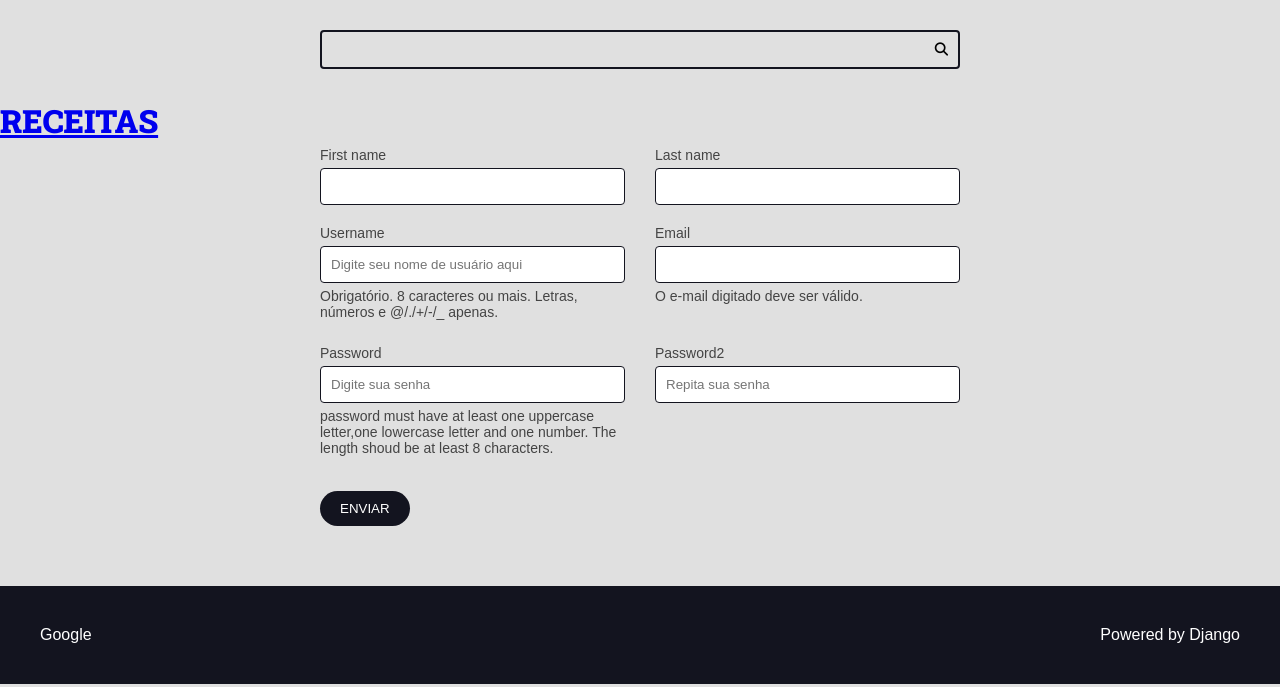
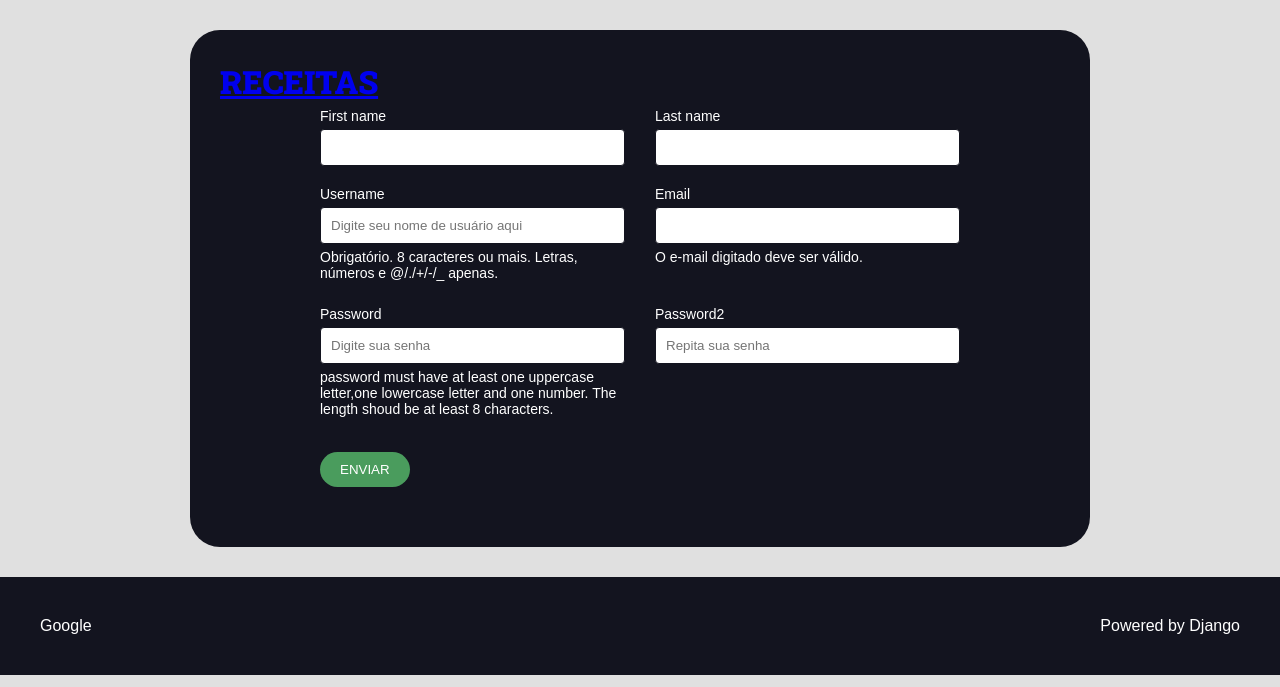
Before and after one commit to DanonePlayer/Django, a Django app: page / in a window 1280 px wide. Shown: the part 113-800 px from the top of the page. Run offline with Django 4.2, Linux system fonts and the light colour scheme.

Commit message:
css da tela de registro arrumando

```diff
--- a/app_cadastro_usuarios/templates/app_cadastro_usuarios/pages/register.html
+++ b/app_cadastro_usuarios/templates/app_cadastro_usuarios/pages/register.html
@@ -3,10 +3,10 @@
 {% block title %}Register{% endblock title %}
 
 {% block content %}
-<div><a class="start-recipe" href="{% url 'cadastro:recipe' %}"><H1>RECEITAS</H1></a></div>
-<div class="main-content container">
-  <form action="{% url 'cadastro:create' %}" method="POST">
+<div class="main-content-forms container">
+  <form action="{% url 'cadastro:create' %}" method="POST" class="formulario-cadastro">
     {% csrf_token %}
+    <div><a class="start-recipe" href="{% url 'cadastro:recipe' %}"><H1>RECEITAS</H1></a></div>
 
     <div class="form-content form-content-grid">
       {% for field in form %}
--- a/base_templates/global/base_register.html
+++ b/base_templates/global/base_register.html
@@ -8,7 +8,7 @@
 
 <body>
   {% include "app_cadastro_usuarios/partials/header.html" %}
-  {% include "recipes/partials/search.html" %}
+  {% comment %} {% include "recipes/partials/search.html" %} {% endcomment %}
 
   <main class="main-content-container">
     {% block content %}{% endblock content %}
--- a/recipes/static/recipes/css/styles.css
+++ b/recipes/static/recipes/css/styles.css
@@ -316,6 +316,14 @@ background: var(--color-primary-dark);
 }
 
 /* Forms */
+
+.main-content-forms{
+border-radius: var(--spacing-gutter-medium);
+background-color: var(--color-primary-dark);
+max-width: 90rem;
+margin: var(--spacing-gutter-medium) auto;
+}
+
 .form-content{
 max-width: 64rem;
 margin: 0 auto;
@@ -339,7 +347,7 @@ gap: calc(var(--spacing-gutter-medium)/2) var(--spacing-gutter-medium);
 padding: 1rem 2rem;
 border: none;
 border-radius: var(--spacing-gutter-medium);
-background: var(--color-primary-dark);
+background: var(--color-success-dark);
 color: var(--color-white);
 }
 
@@ -350,6 +358,10 @@ display: block;
 margin: .5rem 0;
 font-size: 1.4rem;
 list-style-type: none;
+}
+
+.formulario-cadastro{
+color: var(--color-white);
 }
 
 .errorlist{
```
